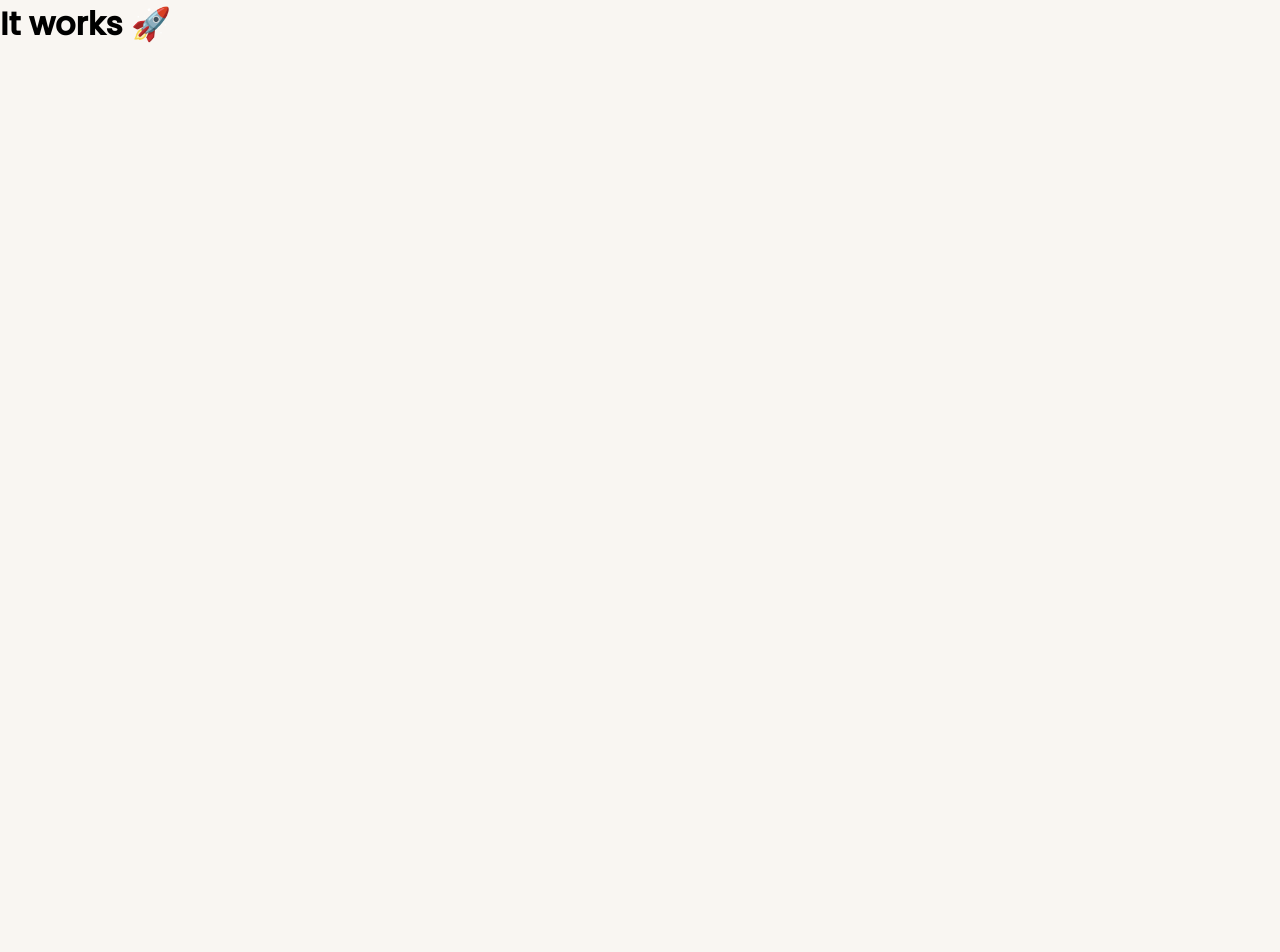
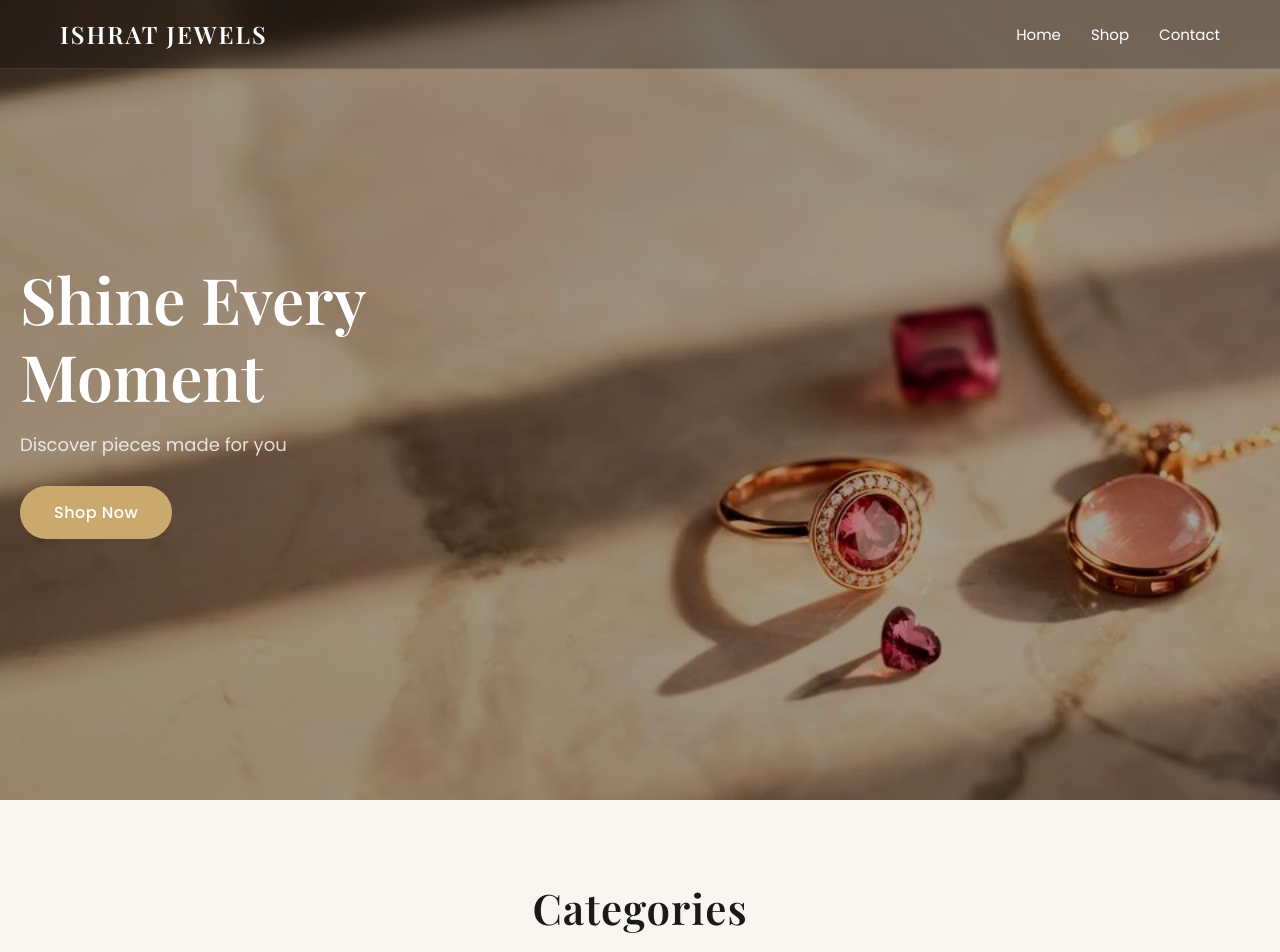
Before and after one commit to samia-siddique/Ishrat-Jewels, a React (Vite) app in the folder ishrat-jewels/: page / in a window 1280 px wide. Shown: the top 952 px of the page. Before the commit the page ends 800 px from the top, so only its background shows below. Built offline with nearby package versions, Linux system fonts and the light colour scheme.

Commit message:
fix app render

```diff
--- a/ishrat-jewels/src/App.jsx
+++ b/ishrat-jewels/src/App.jsx
@@ -1,4 +1,23 @@
 import React from "react";
-export default function App() {
-  return <h1>It works 🚀</h1>;
-}
+import Hero from "./components/Hero/Hero";
+import Footer from "./components/Footer/Footer";
+import Products from "./components/Product/Product";
+
+const App = () => {
+  return (
+    <div>
+      {" "}
+      <section id="home">
+        <Hero />
+      </section>
+      <section id="shop">
+        <Products />
+      </section>
+      <section id="contact">
+        <Footer />
+      </section>
+    </div>
+  );
+};
+
+export default App;
```
